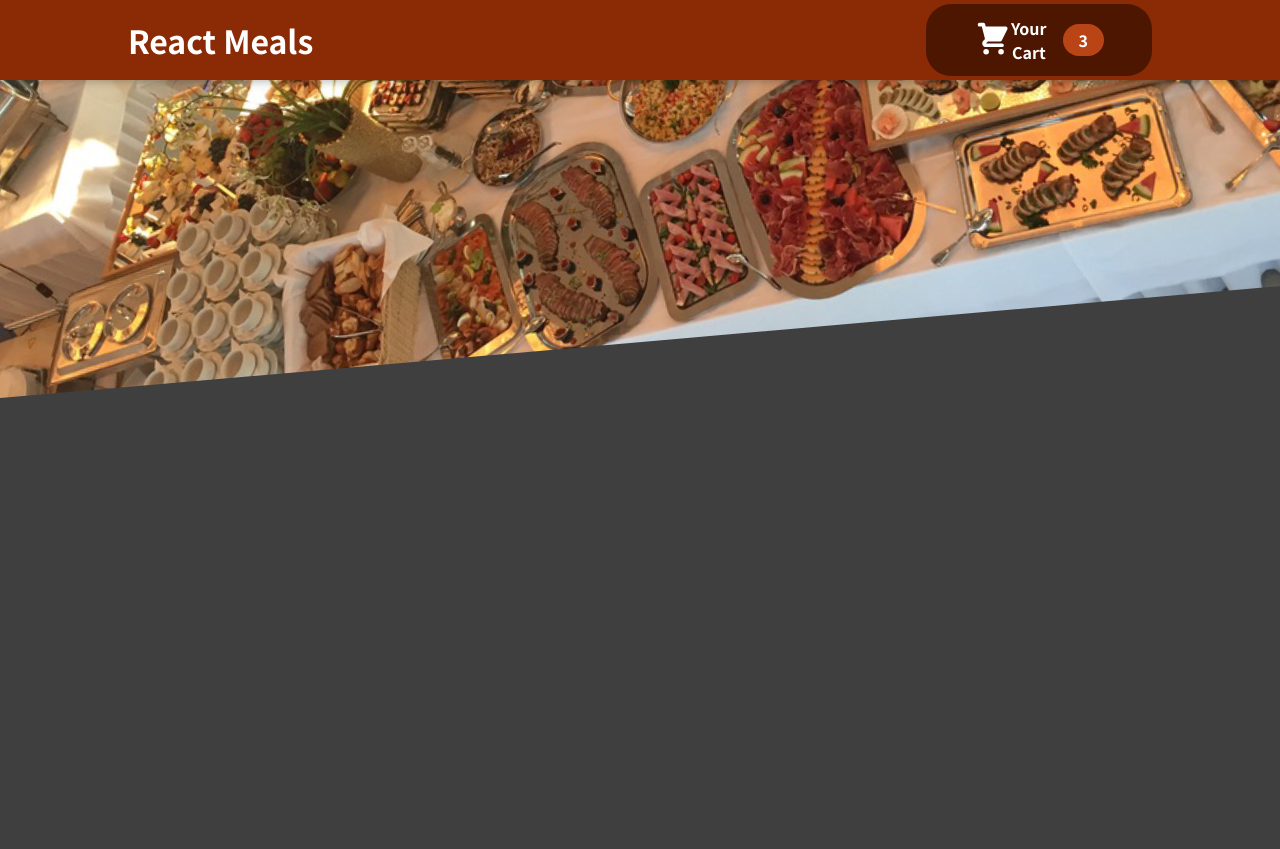
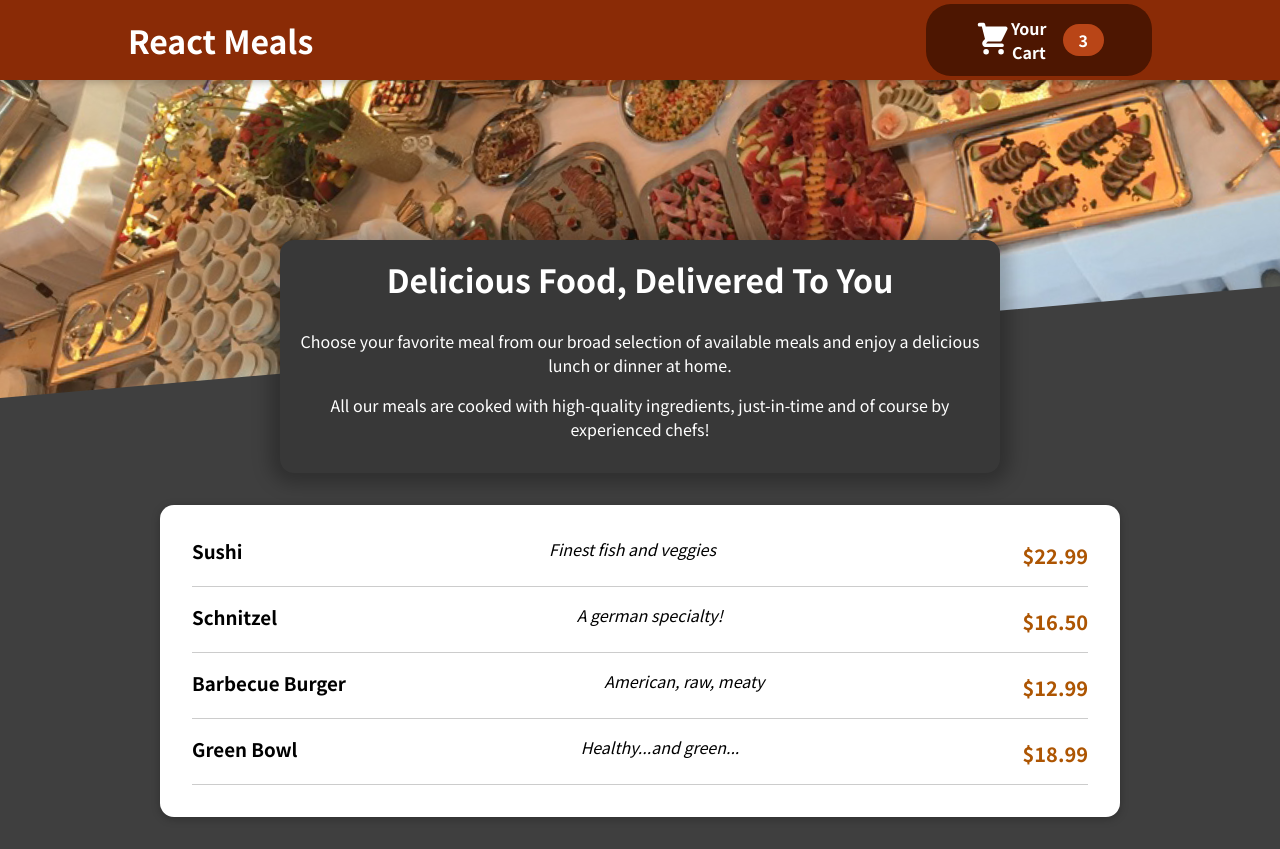
Before and after one commit to zooyaho/react-foodOrder-app, a React (Create React App) app: page / in a window 1280 px wide. Before the commit the page ends 800 px from the top, so only its background shows below. Built offline with nearby package versions, Linux system fonts and the light colour scheme.

Commit message:
MealItem 컴포넌트 구현, 스타일 추가 후 AvilableMeals 컴포넌트에 연결

```diff
--- a/src/App.js
+++ b/src/App.js
@@ -1,10 +1,12 @@
 import React,{Fragment} from 'react';
 import Header from './components/Layout/Header';
+import Meals from './components/Meals/Meals';
 
 function App() {
   return (
     <Fragment>
       <Header />
+      <Meals />
     </Fragment>
   );
 }
--- a/src/components/Meals/AvailableMeals.js
+++ b/src/components/Meals/AvailableMeals.js
@@ -1,6 +1,8 @@
 /* (주문가능한 음식) 실제 음식 목록을 화면에 표시하는 컴포넌트 */
 import React from "react";
+import Card from "../UI/Card";
 import classes from "./AvailableMeals.module.css";
+import MealItem from "./MealItem/MealItem";
 
 // DB에서 데이터 가져오은 대신 더미 음식 데이터를 사용함.
 const DUMMY_MEALS = [
@@ -31,10 +33,19 @@
 ];
 
 const AvailableMeals = () => {
-  const mealsList = DUMMY_MEALS.map((meal) => <li>{meal.name}</li>);
+  const mealsList = DUMMY_MEALS.map((meal) => (
+    <MealItem
+      id={meal.id}
+      name={meal.name}
+      description={meal.description}
+      price={meal.price}
+    />
+  ));
   return (
     <section className={classes.meals}>
-      <ul>{mealsList}</ul>
+      <Card>
+        <ul>{mealsList}</ul>
+      </Card>
     </section>
   );
 };
--- /dev/null
+++ b/src/components/Meals/MealItem/MealItem.js
@@ -0,0 +1,19 @@
+import React from "react";
+import classes from "./MealItem.module.css";
+
+const MealItem = (props) => {
+  const price = `$${props.price.toFixed(2)}`;
+
+  return (
+    <li key={props.id}>
+      <div className={classes.meal}>
+        <h3>{props.name}</h3>
+        <div className={classes.description}>{props.description}</div>
+        <div className={classes.price}>{price}</div>
+      </div>
+      <div>{/* 사용자가 수량을 입력할 수 있는 폼(장바구니에 담고 싶은 음식의 수량)*/}</div>
+    </li>
+  );
+};
+
+export default MealItem;
--- /dev/null
+++ b/src/components/Meals/MealItem/MealItem.module.css
@@ -0,0 +1,22 @@
+.meal {
+  display: flex;
+  justify-content: space-between;
+  margin: 1rem;
+  padding-bottom: 1rem;
+  border-bottom: 1px solid #ccc;
+}
+
+.meal h3 {
+  margin: 0 0 0.25rem 0;
+}
+
+.description {
+  font-style: italic;
+}
+
+.price {
+  margin-top: 0.25rem;
+  font-weight: bold;
+  color: #ad5502;
+  font-size: 1.25rem;
+}
--- a/src/components/Meals/Meals.js
+++ b/src/components/Meals/Meals.js
@@ -1,5 +1,6 @@
 /* 음식 목록 렌더링 컴포넌트 */
 import React, { Fragment } from "react";
+
 import AvailableMeals from "./AvailableMeals";
 import MealsSummary from "./MealsSummary";
 
--- /dev/null
+++ b/src/components/UI/Card.js
@@ -0,0 +1,7 @@
+import classes from "./Card.module.css";
+
+const Card = (props) => {
+  return <div className={classes.card}>{props.children}</div>;
+};
+
+export default Card;
--- /dev/null
+++ b/src/components/UI/Card.module.css
@@ -0,0 +1,6 @@
+.card {
+  padding: 1rem;
+  box-shadow: 0 2px 8px rgba(0, 0, 0, 0.25);
+  border-radius: 14px;
+  background-color: white;
+}
```
Also changed, not shown: 1 other file (tests, documents, lock files or other folders).
